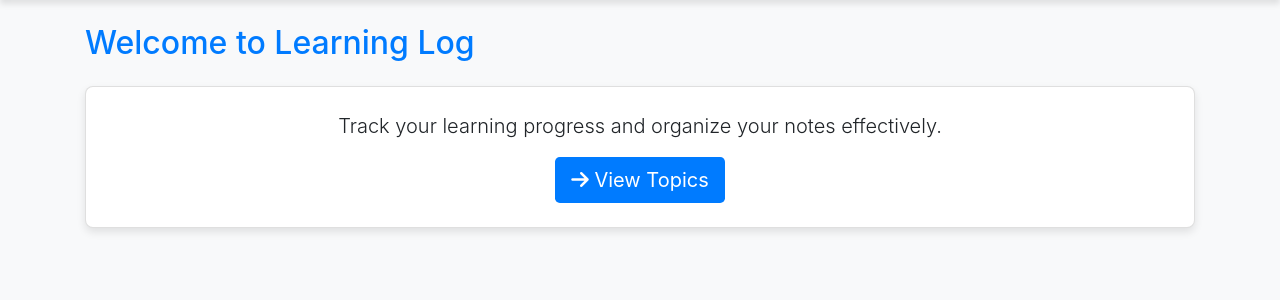
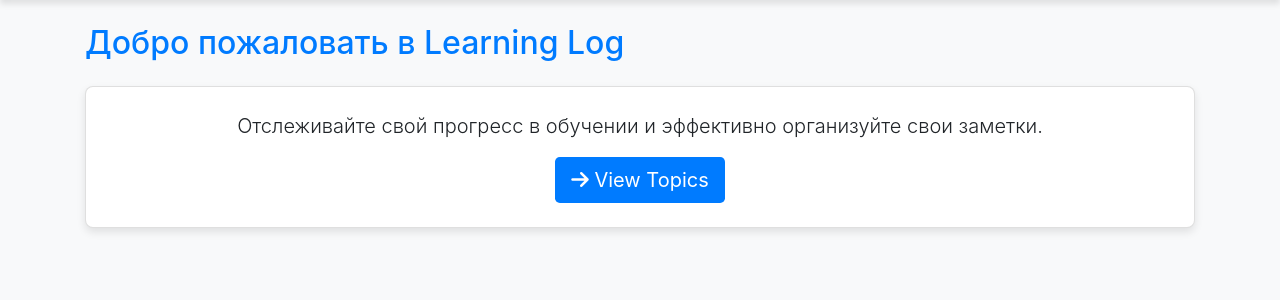
Before and after one commit to onlyvvova/learning_log-main, a Django app: page / in a window 1280 px wide. Shown: the part 56-356 px from the top of the page. Run offline with Django 5.2, Linux system fonts and the light colour scheme; some libraries are stand-ins or nearby versions.

Commit message:
Update index.html

```diff
--- a/learning_logs/templates/learning_logs/index.html
+++ b/learning_logs/templates/learning_logs/index.html
@@ -1,10 +1,10 @@
 {% extends "learning_logs/base.html" %}
 {% block page_header %}
-<h2 class="text-primary">Welcome to Learning Log</h2>
+<h2 class="text-primary">Добро пожаловать в Learning Log</h2>
 {% endblock page_header %}
 {% block content %}
 <div class="text-center">
-    <p class="lead">Track your learning progress and organize your notes effectively.</p>
+    <p class="lead">Отслеживайте свой прогресс в обучении и эффективно организуйте свои заметки.</p>
     <a href="{% url 'learning_logs:topics' %}" class="btn btn-primary btn-lg">
         <i class="fas fa-arrow-right"></i> View Topics
     </a>
```
